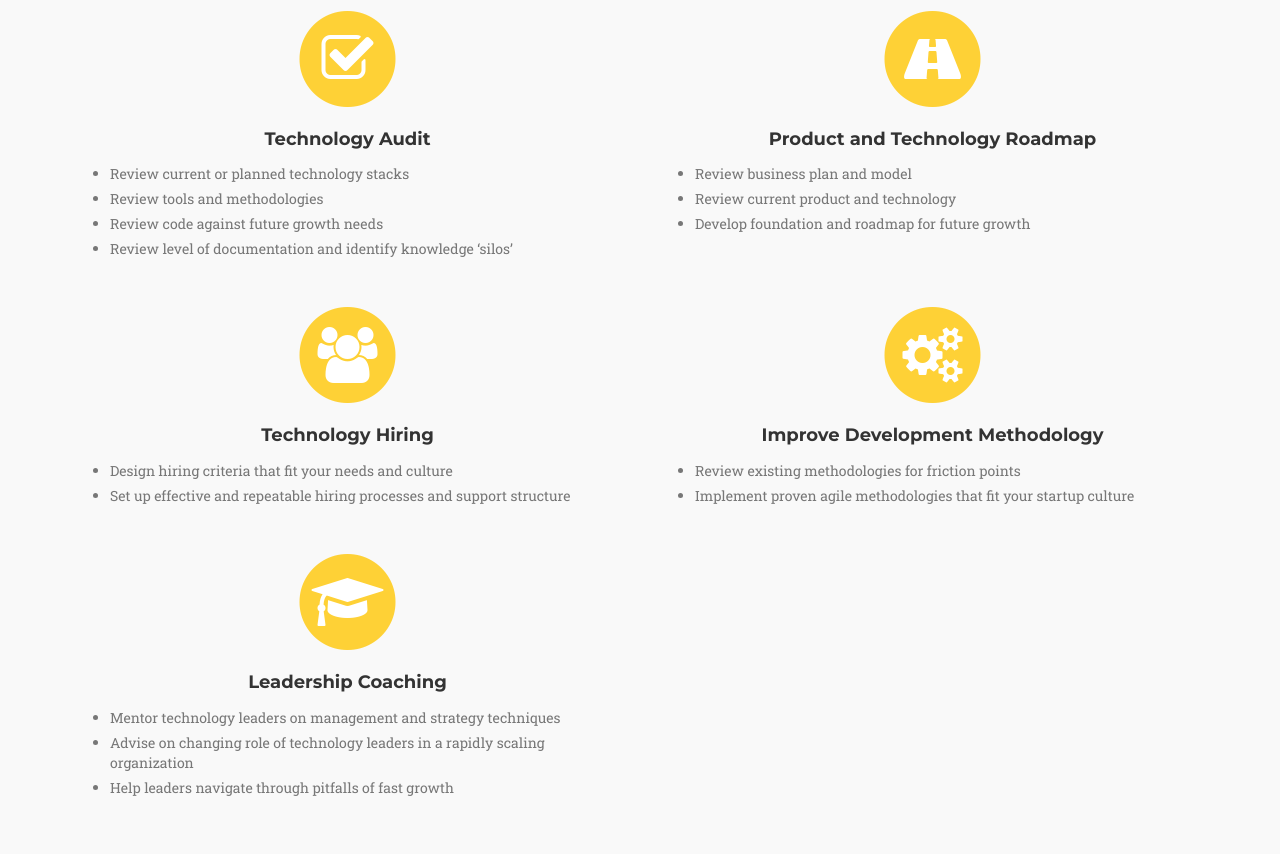
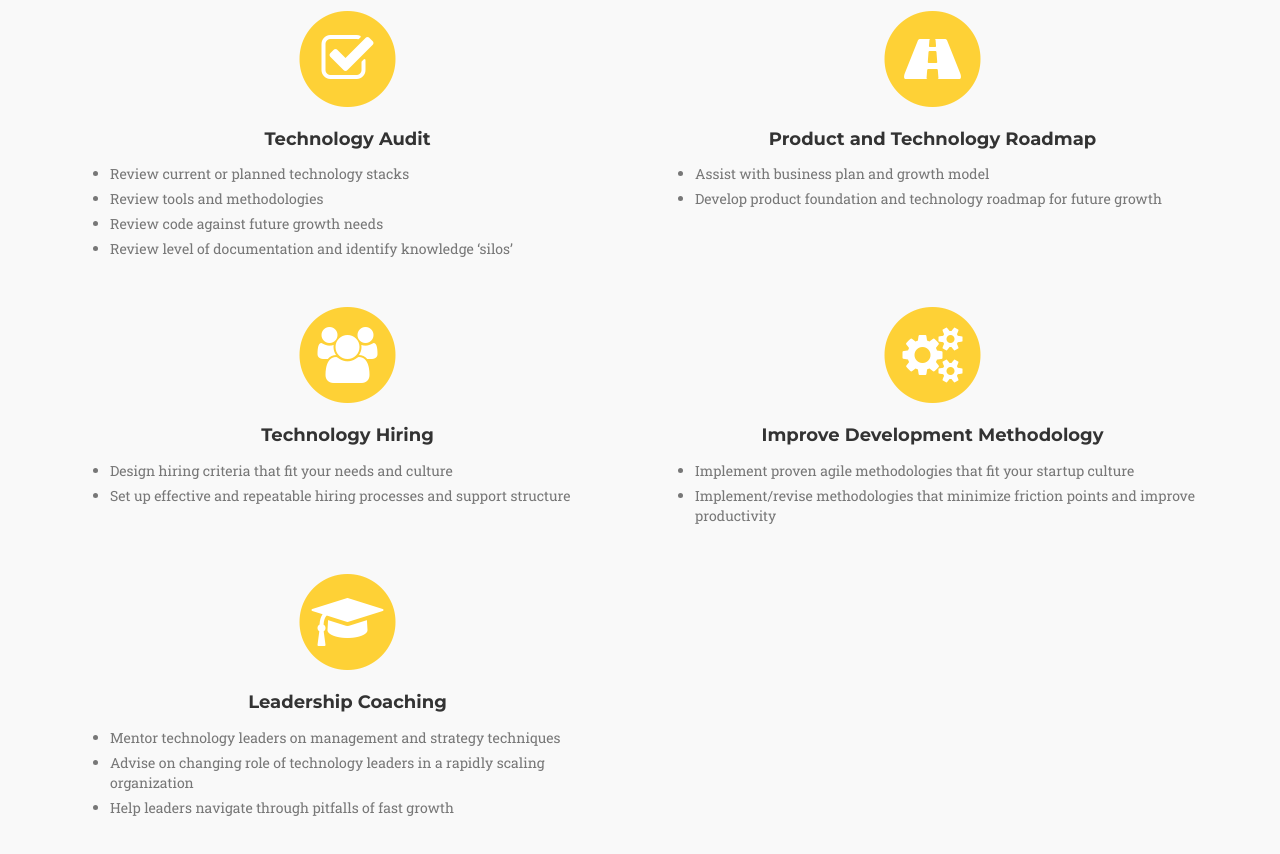
Before and after one commit to traveled1/traveled1.github.io, a website: page index.html in a window 1280 px wide. Shown: the part 1369-2223 px from the top of the page. Drawn offline with nearby package versions, Linux system fonts and the light colour scheme; a web font is replaced by a local one.

Commit message:
Changed Ed photo to color for consistency. Edit the service areas for better consistency and brevity

```diff
--- a/index.html
+++ b/index.html
@@ -140,9 +140,8 @@
                     </span>
                     <h4 class="service-heading">Product and Technology Roadmap</h4>
                     <ul>
-                    <li class="text-muted bullet-item">Review business plan and model</li>
-                    <li class="text-muted bullet-item">Review current product and technology</li>
-                    <li class="text-muted bullet-item">Develop foundation and roadmap for future growth</li>
+                    <li class="text-muted bullet-item">Assist with business plan and growth model</li>
+                    <li class="text-muted bullet-item">Develop product foundation and technology roadmap for future growth</li>
                     </ul>
                 </div>
             </div>
@@ -165,8 +164,8 @@
                     </span>
                     <h4 class="service-heading">Improve Development Methodology</h4>
                     <ul>
-                    <li class="text-muted bullet-item">Review existing methodologies for friction points</li>
                     <li class="text-muted bullet-item">Implement proven agile methodologies that fit your startup culture</li>
+                    <li class="text-muted bullet-item">Implement/revise methodologies that minimize friction points and improve productivity</li>
                     </ul>
                 </div>
                </div>
```
Also changed, not shown: img/team/3.jpg.
